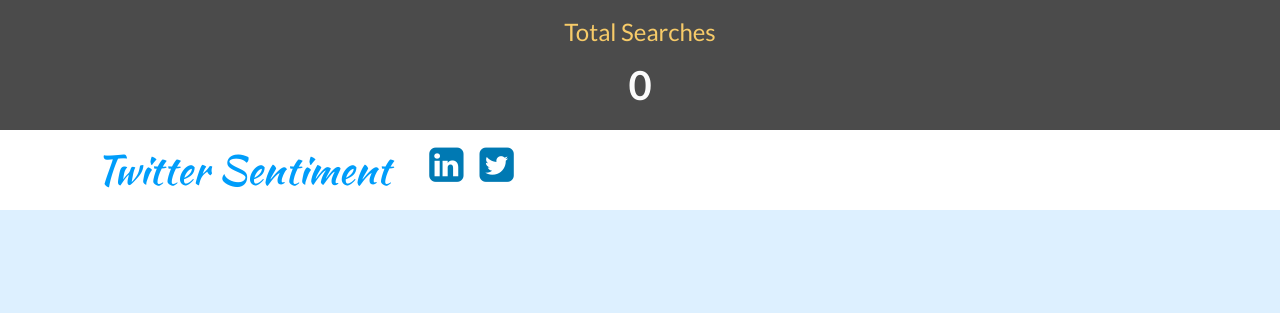
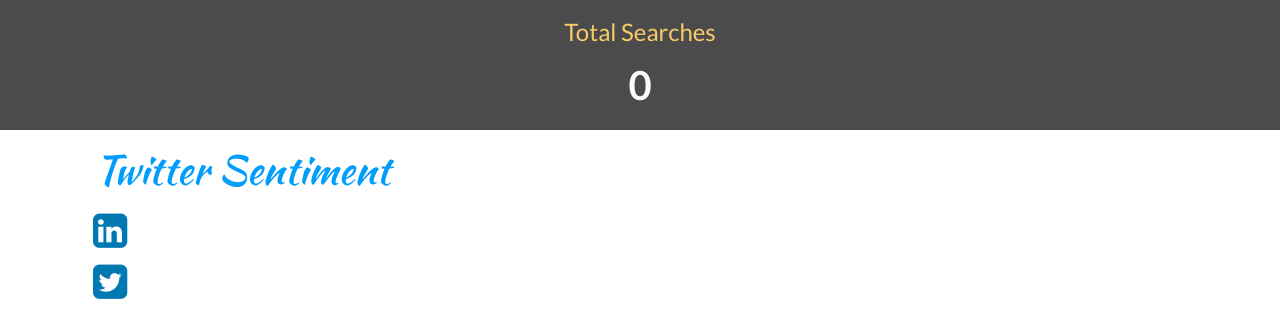
Before and after one commit to VinayTurpati/tweets-sentiment, a Flask app: page / in a window 1280 px wide. Shown: the part 710-1023 px from the top of the page. Before the commit the page ends 920 px from the top, so only its background shows below. Run offline with Flask 2, Linux system fonts and the light colour scheme; data that the repository does not hold is empty; some libraries are stand-ins or nearby versions; some web fonts are replaced.

Commit message:
initial changes

```diff
--- a/templates/footer.html
+++ b/templates/footer.html
@@ -19,7 +19,7 @@
                     <div class="logo">
                         <span class=" logo" style="padding-left: 0px"><a href="{{ url_for('home') }}" class="logo" style="color:rgb(0,157,250); padding-left: 0px ">Twitter Sentiment</a></span>
                     </div>
-                </div class="col-lg-4 col-md-12 col-sm-12">
+                <div class="col-lg-4 col-md-12 col-sm-12">
                 <!-- <p class="mbr-text mbr-normal links mbr-fonts-style display-4">
                     Lorem ipsum dolor sit amet, consectetur adipisicing elit. Debitis quisquam hic minima officiis                 </p>
  -->            </div>
```
